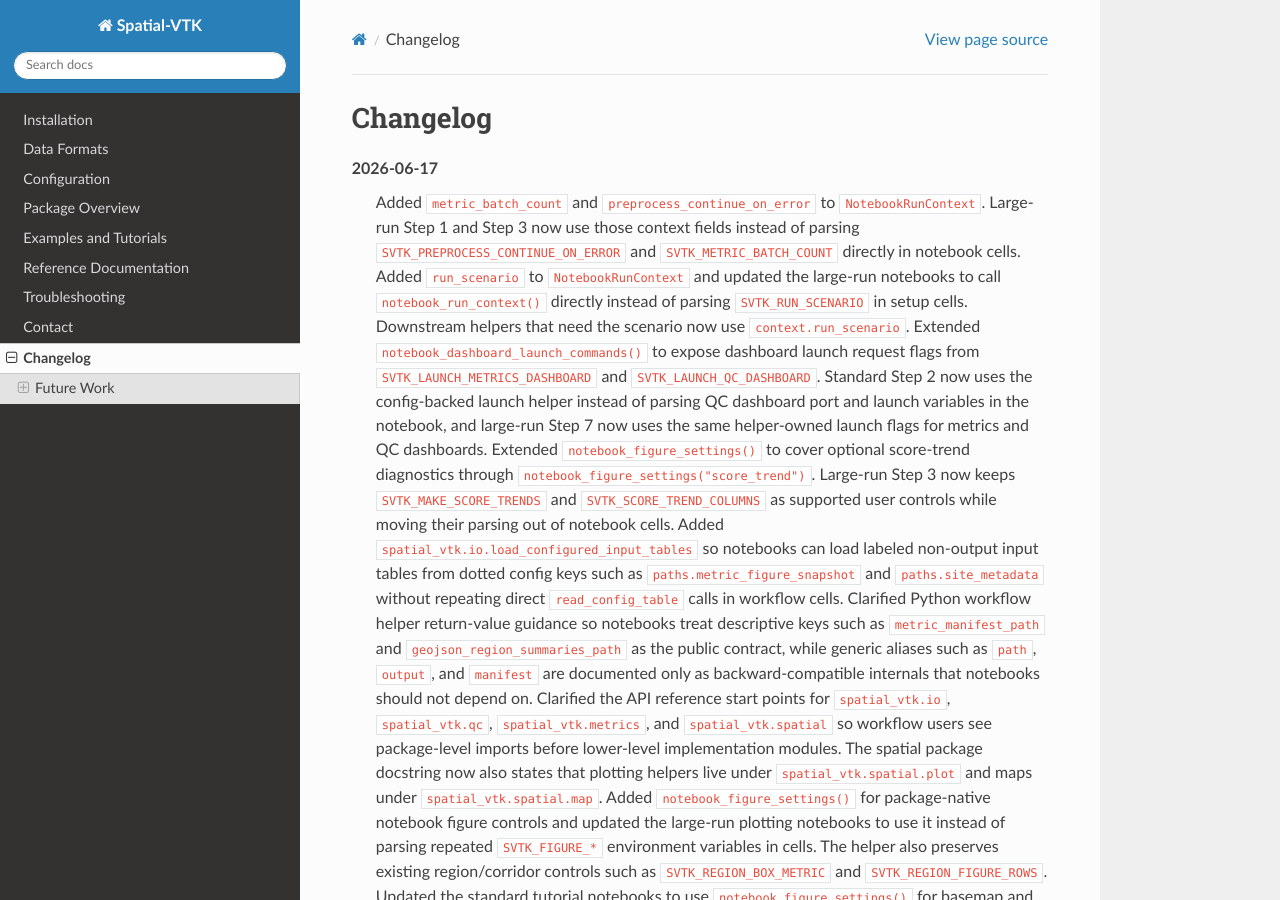
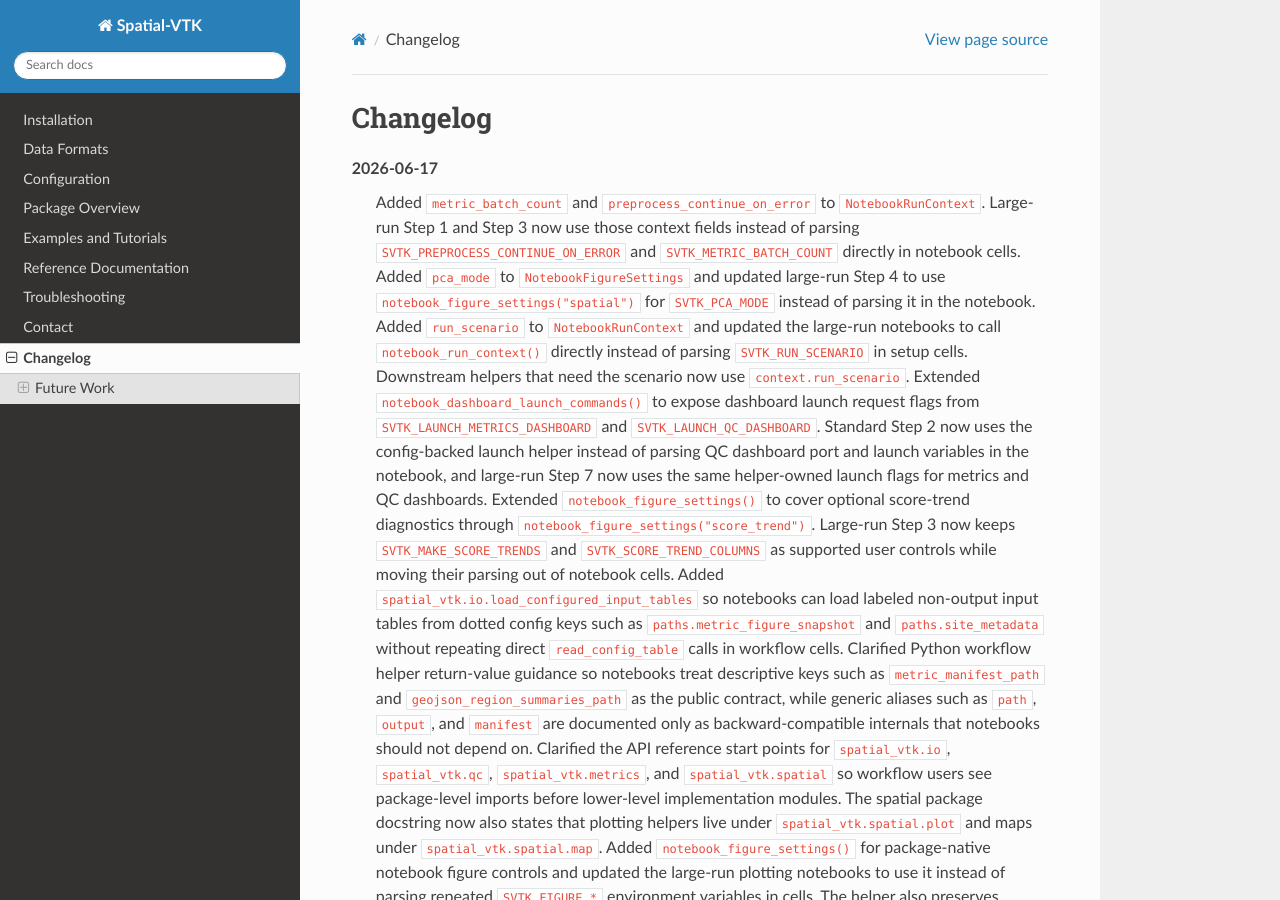
Before and after one commit to bcbirkel/spatial-vtk, a Sphinx documentation site: the page built from docs/changelog.rst, in a window 1280 px wide and 900 px high. Built offline with Sphinx 7.4.7 and the Read the Docs theme 3.1.0, drawn with Linux system fonts in a browser that asks for light colours.

Commit message:
Move spatial PCA mode into figure settings

```diff
--- a/docs/changelog.rst
+++ b/docs/changelog.rst
@@ -6,6 +6,9 @@ Changelog
    ``NotebookRunContext``. Large-run Step 1 and Step 3 now use those context
    fields instead of parsing ``SVTK_PREPROCESS_CONTINUE_ON_ERROR`` and
    ``SVTK_METRIC_BATCH_COUNT`` directly in notebook cells.
+   Added ``pca_mode`` to ``NotebookFigureSettings`` and updated large-run Step
+   4 to use ``notebook_figure_settings("spatial")`` for ``SVTK_PCA_MODE``
+   instead of parsing it in the notebook.
    Added ``run_scenario`` to ``NotebookRunContext`` and updated the large-run
    notebooks to call ``notebook_run_context()`` directly instead of parsing
    ``SVTK_RUN_SCENARIO`` in setup cells. Downstream helpers that need the
--- a/docs/reference/python_workflows.rst
+++ b/docs/reference/python_workflows.rst
@@ -143,8 +143,10 @@ the large-run notebooks.
        settings once. Use ``context_kwargs()`` for large-run plotting contexts
        and ``plot_kwargs()`` for single plotting calls so notebook cells stay
        focused on the figure being rendered. Region/corridor notebooks also
-       retain the existing ``SVTK_REGION_*`` controls through this helper, and
-       optional GOF score-trend diagnostics use
+       retain the existing ``SVTK_REGION_*`` controls through this helper,
+       spatial PCA figures use ``SVTK_PCA_MODE`` through
+       ``notebook_figure_settings("spatial")``, and optional GOF score-trend
+       diagnostics use
        ``notebook_figure_settings("score_trend")`` so
        ``SVTK_MAKE_SCORE_TRENDS`` and ``SVTK_SCORE_TREND_COLUMNS`` are parsed
        by package code rather than notebook cells.
```
Also changed, not shown: docs/examples/large_run/README.md (+1 -0 lines), docs/examples/large_run/step_04_large_run_spatial_statistics.ipynb, 3 other files.
